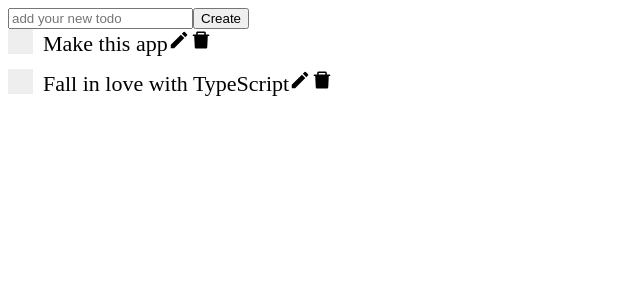
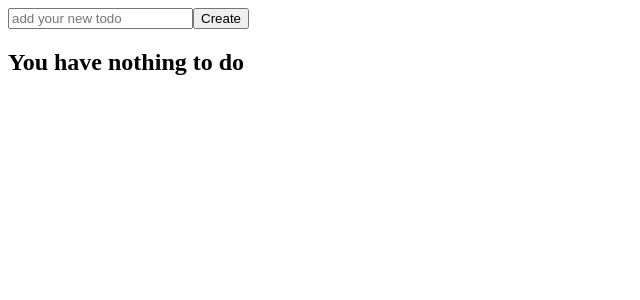
Before and after one commit to AlenaAlyona/todo_list, a React (Create React App) app: page / in a window 1280 px wide. Shown: the top 300 px of the page, without its empty margins (0-640 px from the left). Built offline with nearby package versions, Linux system fonts and the light colour scheme.

Commit message:
created custom hook with usage of localStorage

```diff
--- a/src/App.tsx
+++ b/src/App.tsx
@@ -1,29 +1,31 @@
-import React, { useState } from "react";
+import React, { useState, useEffect } from "react";
 import Form from "./components/Form";
 import ToDoList from "./components/ToDoList";
 import { Item } from "./model";
 
 function App() {
-  const [list, setList] = useState<Item[]>([
-    {
-      id: 0,
-      text: "Make this app",
-      complete: false,
-    },
-    {
-      id: 1,
-      text: "Fall in love with TypeScript",
-      complete: false,
-    },
-  ]);
+  function useStickyState(defaultValue: Item[], key: string) {
+    const [value, setValue] = useState(() => {
+      const stickyValue = window.localStorage.getItem(key);
+      return stickyValue !== null ? JSON.parse(stickyValue) : defaultValue;
+    });
+    useEffect(() => {
+      window.localStorage.setItem(key, JSON.stringify(value));
+    }, [key, value]);
+    return [value, setValue];
+  }
+
+  const [list, setList] = useStickyState([], "list");
+
   const toggle = (id: number) => {
-    const newList = list.map((item) => {
+    const newList = list.map((item: Item) => {
       if (item.id === id) {
         return { ...item, complete: !item.complete };
       } else {
         return item;
       }
     });
+
     setList(newList);
   };
 
@@ -39,19 +41,21 @@ function App() {
 
   const handleDelete = (id: number) => {
     setList(
-      list.filter((item) => {
+      list.filter((item: Item) => {
         return item.id !== id;
       })
     );
   };
 
   const handleEdit = (editVal: string, id: number) => {
-    list.forEach((item) => {
-      if (item.id === id) {
-        return (item.text = editVal);
-      }
-    });
-    setList(list);
+    setList(
+      list.map((item: Item) => {
+        if (item.id === id) {
+          item.text = editVal;
+        }
+        return item;
+      })
+    );
   };
 
   return (
--- a/src/components/Form.tsx
+++ b/src/components/Form.tsx
@@ -3,7 +3,6 @@ import { PropsForm } from "../model";
 
 function Form(props: PropsForm) {
   const [todo, setTodo] = useState("");
-  console.log(todo);
 
   const submit = (event: any) => {
     event.preventDefault();
```
